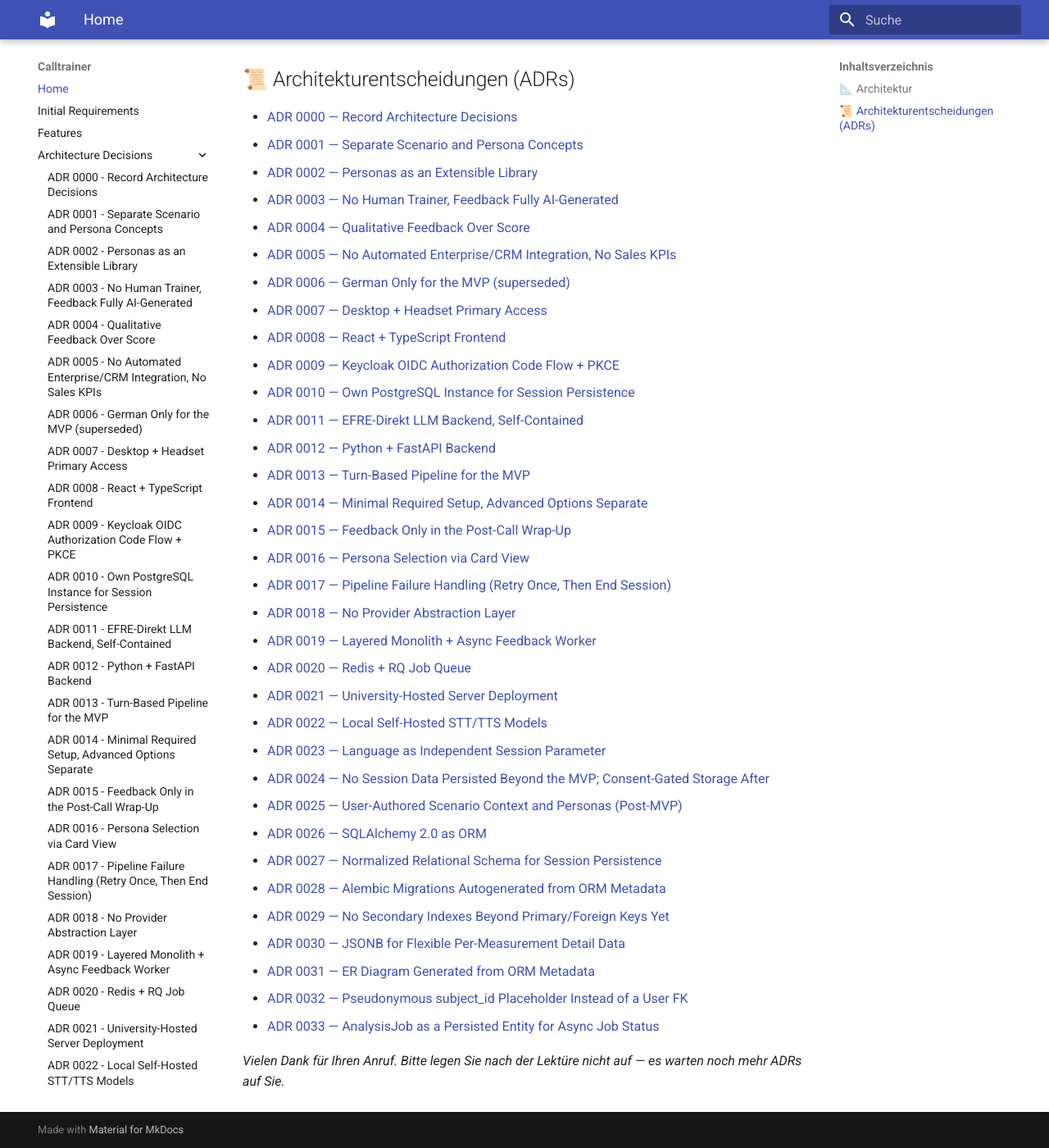
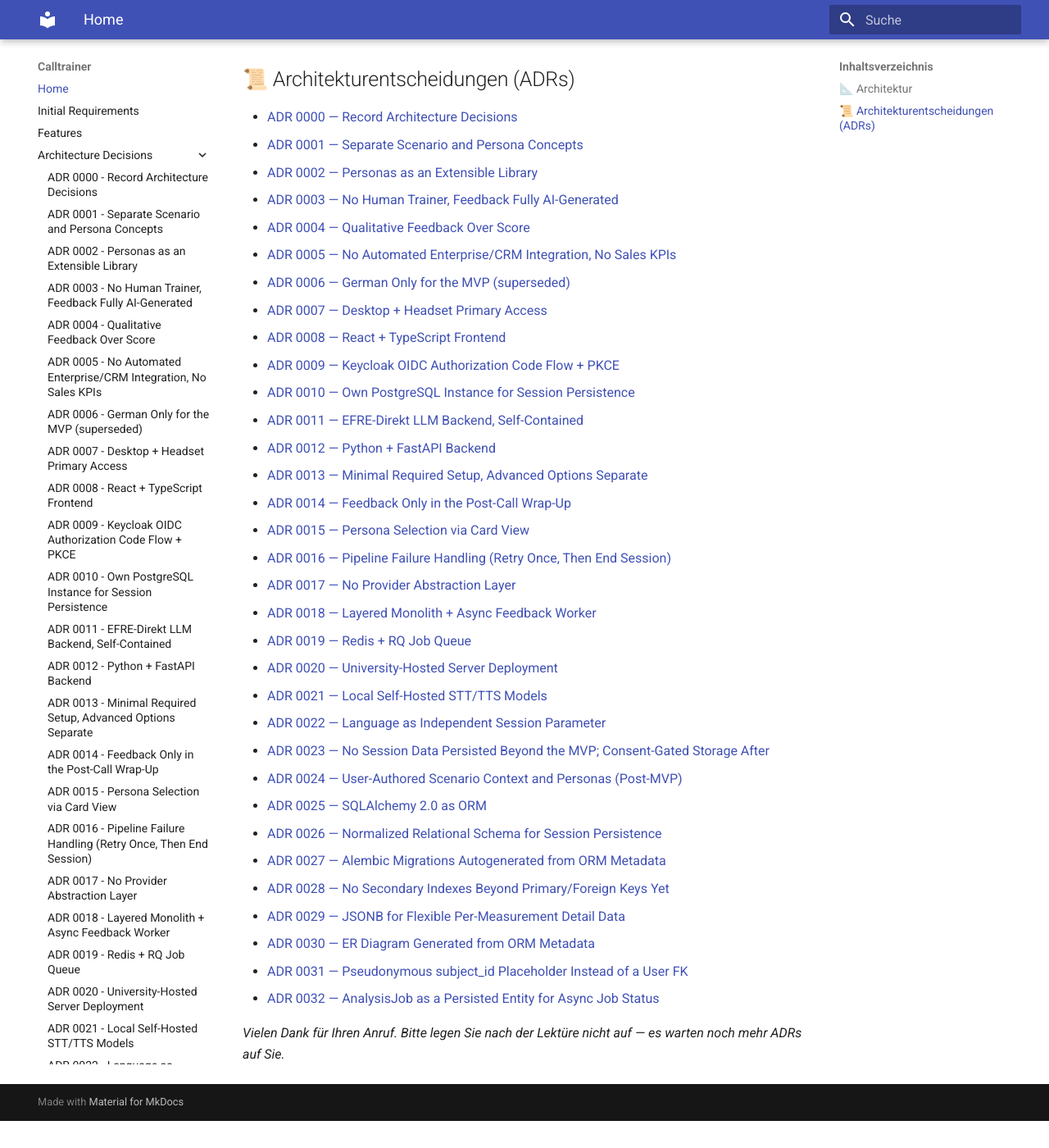
Before and after one commit to WIBWL/direkt-calltrainer, an MkDocs documentation site: the page built from docs/index.md, in a window 1280 px wide and 1400 px high, scrolled down 324 px. Shown: the whole window at 82% size. Built offline with MkDocs 1.6.1 and Material for MkDocs 9.7.7, drawn with Linux system fonts in a browser that asks for light colours; after the commit the page ends 1691 px from its top, so only the background shows below that.

Commit message:
Renumber subsequent ADRs

```diff
--- a/docs/index.md
+++ b/docs/index.md
@@ -23,26 +23,25 @@ Sie sind in der Leitung. Wählen Sie eine Option:
 - [ADR 0010 — Own PostgreSQL Instance for Session Persistence](adr/0010-own-postgresql-instance-for-session-persistence.md)
 - [ADR 0011 — EFRE-Direkt LLM Backend, Self-Contained](adr/0011-efre-direkt-llm-backend.md)
 - [ADR 0012 — Python + FastAPI Backend](adr/0012-python-fastapi-backend.md)
-- [ADR 0013 — Turn-Based Pipeline for the MVP](adr/0013-turn-based-pipeline-for-mvp.md)
-- [ADR 0014 — Minimal Required Setup, Advanced Options Separate](adr/0014-minimal-required-setup.md)
-- [ADR 0015 — Feedback Only in the Post-Call Wrap-Up](adr/0015-feedback-only-after-call.md)
-- [ADR 0016 — Persona Selection via Card View](adr/0016-persona-card-selection.md)
-- [ADR 0017 — Pipeline Failure Handling (Retry Once, Then End Session)](adr/0017-pipeline-failure-handling.md)
-- [ADR 0018 — No Provider Abstraction Layer](adr/0018-no-provider-abstraction.md)
-- [ADR 0019 — Layered Monolith + Async Feedback Worker](adr/0019-layered-monolith-with-async-feedback-worker.md)
-- [ADR 0020 — Redis + RQ Job Queue](adr/0020-redis-rq-job-queue.md)
-- [ADR 0021 — University-Hosted Server Deployment](adr/0021-university-server-hosting.md)
-- [ADR 0022 — Local Self-Hosted STT/TTS Models](adr/0022-local-stt-tts-models.md)
-- [ADR 0023 — Language as Independent Session Parameter](adr/0023-language-independent-session-parameter.md)
-- [ADR 0024 — No Session Data Persisted Beyond the MVP; Consent-Gated Storage After](adr/0024-no-persistence-in-mvp-consent-gated-after.md)
-- [ADR 0025 — User-Authored Scenario Context and Personas (Post-MVP)](adr/0025-user-authored-scenario-and-persona.md)
-- [ADR 0026 — SQLAlchemy 2.0 as ORM](adr/0026-sqlalchemy-orm.md)
-- [ADR 0027 — Normalized Relational Schema for Session Persistence](adr/0027-normalized-schema-for-session-persistence.md)
-- [ADR 0028 — Alembic Migrations Autogenerated from ORM Metadata](adr/0028-alembic-migrations-from-orm-metadata.md)
-- [ADR 0029 — No Secondary Indexes Beyond Primary/Foreign Keys Yet](adr/0029-no-secondary-indexes-yet.md)
-- [ADR 0030 — JSONB for Flexible Per-Measurement Detail Data](adr/0030-jsonb-for-measurement-details.md)
-- [ADR 0031 — ER Diagram Generated from ORM Metadata](adr/0031-erd-generated-from-orm-metadata.md)
-- [ADR 0032 — Pseudonymous subject_id Placeholder Instead of a User FK](adr/0032-pseudonymous-subject-id-placeholder.md)
-- [ADR 0033 — AnalysisJob as a Persisted Entity for Async Job Status](adr/0033-analysis-job-persisted-status.md)
+- [ADR 0013 — Minimal Required Setup, Advanced Options Separate](adr/0013-minimal-required-setup.md)
+- [ADR 0014 — Feedback Only in the Post-Call Wrap-Up](adr/0014-feedback-only-after-call.md)
+- [ADR 0015 — Persona Selection via Card View](adr/0015-persona-card-selection.md)
+- [ADR 0016 — Pipeline Failure Handling (Retry Once, Then End Session)](adr/0016-pipeline-failure-handling.md)
+- [ADR 0017 — No Provider Abstraction Layer](adr/0017-no-provider-abstraction.md)
+- [ADR 0018 — Layered Monolith + Async Feedback Worker](adr/0018-layered-monolith-with-async-feedback-worker.md)
+- [ADR 0019 — Redis + RQ Job Queue](adr/0019-redis-rq-job-queue.md)
+- [ADR 0020 — University-Hosted Server Deployment](adr/0020-university-server-hosting.md)
+- [ADR 0021 — Local Self-Hosted STT/TTS Models](adr/0021-local-stt-tts-models.md)
+- [ADR 0022 — Language as Independent Session Parameter](adr/0022-language-independent-session-parameter.md)
+- [ADR 0023 — No Session Data Persisted Beyond the MVP; Consent-Gated Storage After](adr/0023-no-persistence-in-mvp-consent-gated-after.md)
+- [ADR 0024 — User-Authored Scenario Context and Personas (Post-MVP)](adr/0024-user-authored-scenario-and-persona.md)
+- [ADR 0025 — SQLAlchemy 2.0 as ORM](adr/0025-sqlalchemy-orm.md)
+- [ADR 0026 — Normalized Relational Schema for Session Persistence](adr/0026-normalized-schema-for-session-persistence.md)
+- [ADR 0027 — Alembic Migrations Autogenerated from ORM Metadata](adr/0027-alembic-migrations-from-orm-metadata.md)
+- [ADR 0028 — No Secondary Indexes Beyond Primary/Foreign Keys Yet](adr/0028-no-secondary-indexes-yet.md)
+- [ADR 0029 — JSONB for Flexible Per-Measurement Detail Data](adr/0029-jsonb-for-measurement-details.md)
+- [ADR 0030 — ER Diagram Generated from ORM Metadata](adr/0030-erd-generated-from-orm-metadata.md)
+- [ADR 0031 — Pseudonymous subject_id Placeholder Instead of a User FK](adr/0031-pseudonymous-subject-id-placeholder.md)
+- [ADR 0032 — AnalysisJob as a Persisted Entity for Async Job Status](adr/0032-analysis-job-persisted-status.md)
 
 *Vielen Dank für Ihren Anruf. Bitte legen Sie nach der Lektüre nicht auf — es warten noch mehr ADRs auf Sie.*
--- a/mkdocs.yml
+++ b/mkdocs.yml
@@ -20,27 +20,26 @@ nav:
       - ADR 0010 - Own PostgreSQL Instance for Session Persistence: adr/0010-own-postgresql-instance-for-session-persistence.md
       - ADR 0011 - EFRE-Direkt LLM Backend, Self-Contained: adr/0011-efre-direkt-llm-backend.md
       - ADR 0012 - Python + FastAPI Backend: adr/0012-python-fastapi-backend.md
-      - ADR 0013 - Turn-Based Pipeline for the MVP: adr/0013-turn-based-pipeline-for-mvp.md
-      - ADR 0014 - Minimal Required Setup, Advanced Options Separate: adr/0014-minimal-required-setup.md
-      - ADR 0015 - Feedback Only in the Post-Call Wrap-Up: adr/0015-feedback-only-after-call.md
-      - ADR 0016 - Persona Selection via Card View: adr/0016-persona-card-selection.md
-      - ADR 0017 - Pipeline Failure Handling (Retry Once, Then End Session): adr/0017-pipeline-failure-handling.md
-      - ADR 0018 - No Provider Abstraction Layer: adr/0018-no-provider-abstraction.md
-      - ADR 0019 - Layered Monolith + Async Feedback Worker: adr/0019-layered-monolith-with-async-feedback-worker.md
-      - ADR 0020 - Redis + RQ Job Queue: adr/0020-redis-rq-job-queue.md
-      - ADR 0021 - University-Hosted Server Deployment: adr/0021-university-server-hosting.md
-      - ADR 0022 - Local Self-Hosted STT/TTS Models: adr/0022-local-stt-tts-models.md
-      - ADR 0023 - Language as Independent Session Parameter: adr/0023-language-independent-session-parameter.md
-      - ADR 0024 - No Session Data Persisted Beyond the MVP; Consent-Gated Storage After: adr/0024-no-persistence-in-mvp-consent-gated-after.md
-      - ADR 0025 - User-Authored Scenario Context and Personas (Post-MVP): adr/0025-user-authored-scenario-and-persona.md
-      - ADR 0026 - SQLAlchemy 2.0 as ORM: adr/0026-sqlalchemy-orm.md
-      - ADR 0027 - Normalized Relational Schema for Session Persistence: adr/0027-normalized-schema-for-session-persistence.md
-      - ADR 0028 - Alembic Migrations Autogenerated from ORM Metadata: adr/0028-alembic-migrations-from-orm-metadata.md
-      - ADR 0029 - No Secondary Indexes Beyond Primary/Foreign Keys Yet: adr/0029-no-secondary-indexes-yet.md
-      - ADR 0030 - JSONB for Flexible Per-Measurement Detail Data: adr/0030-jsonb-for-measurement-details.md
-      - ADR 0031 - ER Diagram Generated from ORM Metadata: adr/0031-erd-generated-from-orm-metadata.md
-      - ADR 0032 - Pseudonymous subject_id Placeholder Instead of a User FK: adr/0032-pseudonymous-subject-id-placeholder.md
-      - ADR 0033 - AnalysisJob as a Persisted Entity for Async Job Status: adr/0033-analysis-job-persisted-status.md
+      - ADR 0013 - Minimal Required Setup, Advanced Options Separate: adr/0013-minimal-required-setup.md
+      - ADR 0014 - Feedback Only in the Post-Call Wrap-Up: adr/0014-feedback-only-after-call.md
+      - ADR 0015 - Persona Selection via Card View: adr/0015-persona-card-selection.md
+      - ADR 0016 - Pipeline Failure Handling (Retry Once, Then End Session): adr/0016-pipeline-failure-handling.md
+      - ADR 0017 - No Provider Abstraction Layer: adr/0017-no-provider-abstraction.md
+      - ADR 0018 - Layered Monolith + Async Feedback Worker: adr/0018-layered-monolith-with-async-feedback-worker.md
+      - ADR 0019 - Redis + RQ Job Queue: adr/0019-redis-rq-job-queue.md
+      - ADR 0020 - University-Hosted Server Deployment: adr/0020-university-server-hosting.md
+      - ADR 0021 - Local Self-Hosted STT/TTS Models: adr/0021-local-stt-tts-models.md
+      - ADR 0022 - Language as Independent Session Parameter: adr/0022-language-independent-session-parameter.md
+      - ADR 0023 - No Session Data Persisted Beyond the MVP; Consent-Gated Storage After: adr/0023-no-persistence-in-mvp-consent-gated-after.md
+      - ADR 0024 - User-Authored Scenario Context and Personas (Post-MVP): adr/0024-user-authored-scenario-and-persona.md
+      - ADR 0025 - SQLAlchemy 2.0 as ORM: adr/0025-sqlalchemy-orm.md
+      - ADR 0026 - Normalized Relational Schema for Session Persistence: adr/0026-normalized-schema-for-session-persistence.md
+      - ADR 0027 - Alembic Migrations Autogenerated from ORM Metadata: adr/0027-alembic-migrations-from-orm-metadata.md
+      - ADR 0028 - No Secondary Indexes Beyond Primary/Foreign Keys Yet: adr/0028-no-secondary-indexes-yet.md
+      - ADR 0029 - JSONB for Flexible Per-Measurement Detail Data: adr/0029-jsonb-for-measurement-details.md
+      - ADR 0030 - ER Diagram Generated from ORM Metadata: adr/0030-erd-generated-from-orm-metadata.md
+      - ADR 0031 - Pseudonymous subject_id Placeholder Instead of a User FK: adr/0031-pseudonymous-subject-id-placeholder.md
+      - ADR 0032 - AnalysisJob as a Persisted Entity for Async Job Status: adr/0032-analysis-job-persisted-status.md
   # arc42 is one long page; the chapter entries below are anchor links into it.
   # MkDocs only accepts site-absolute URLs as nav links, so these assume the docs
   # site is served at the root (mkdocs serve / mkdocs build + static server).
```
